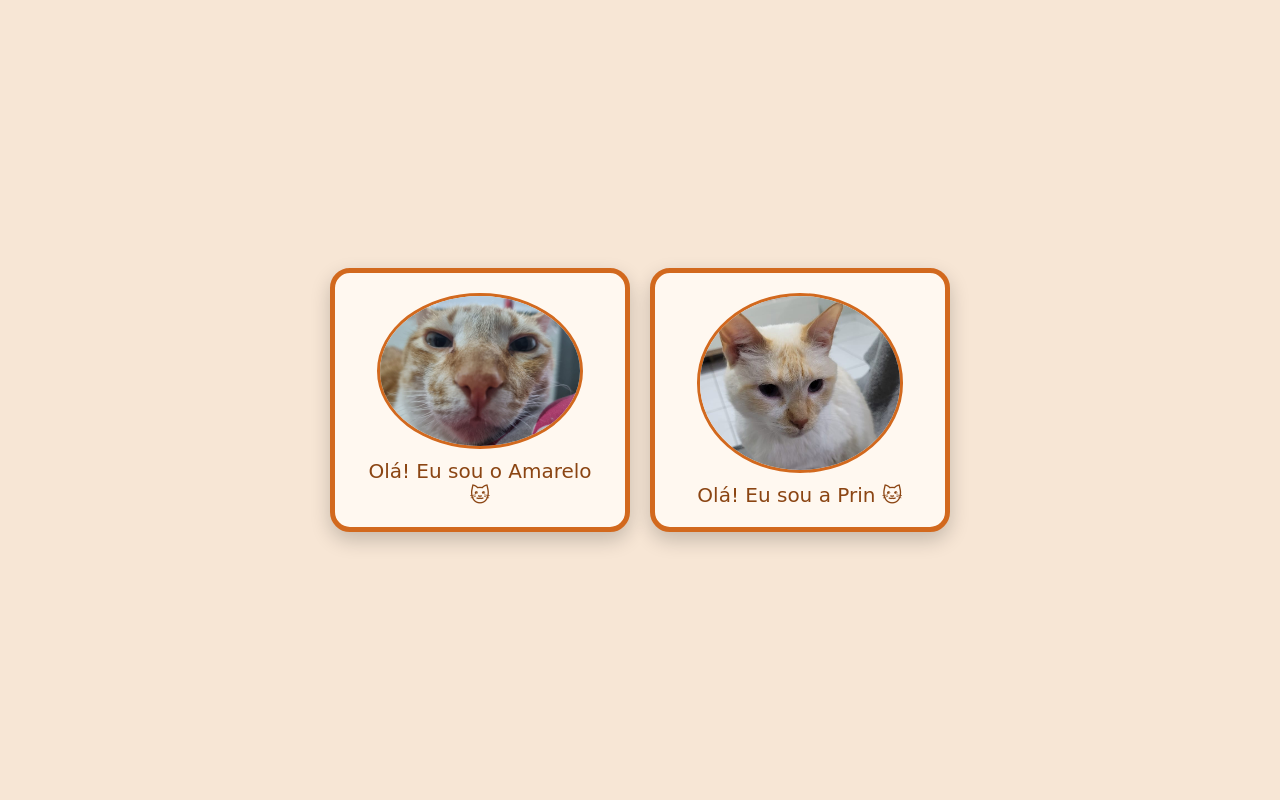
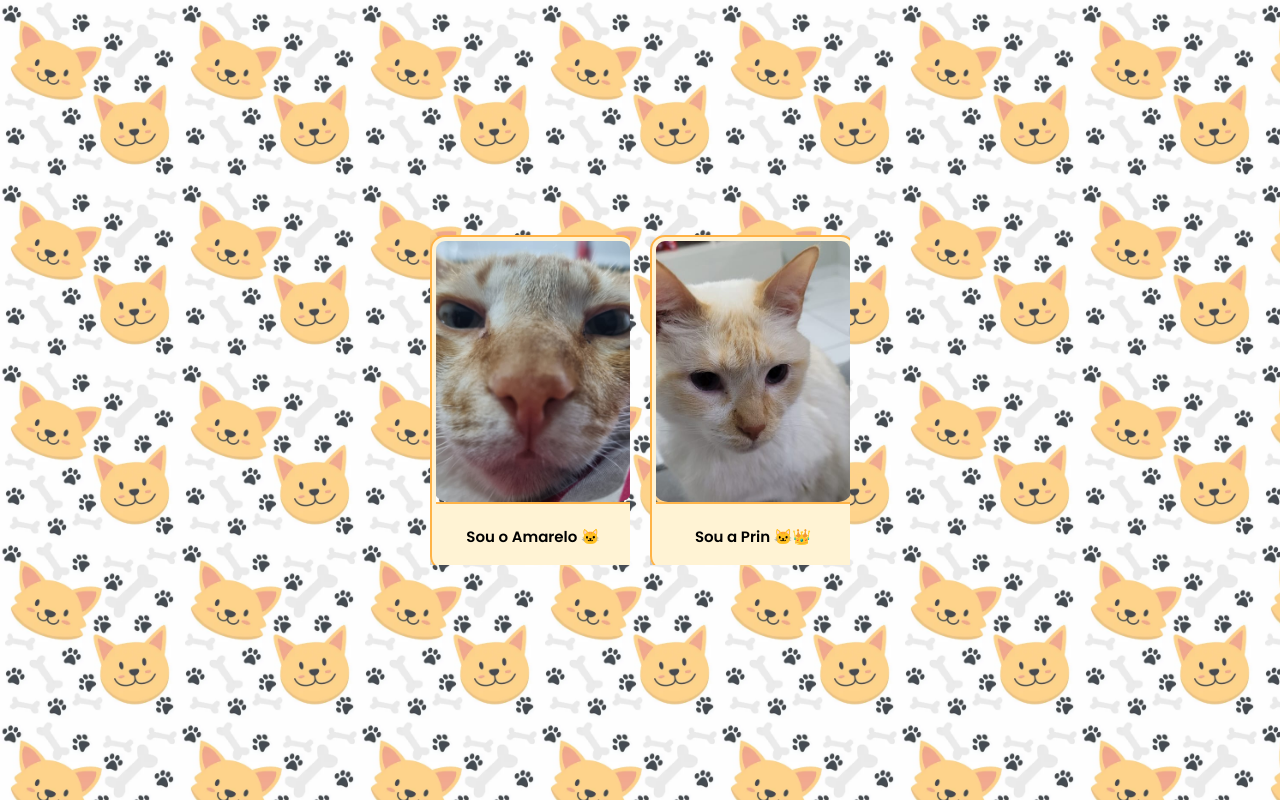
Before and after one commit to kaiquealencar/gato, a Flask app: page /gato in a window 1280 px wide. Run offline with Flask 3, Linux system fonts and the light colour scheme.

Commit message:
criado o card para descricao dos gatinho

```diff
--- a/templates/gato.html
+++ b/templates/gato.html
@@ -4,134 +4,178 @@
 <meta charset="UTF-8">
 <meta name="viewport" content="width=device-width, initial-scale=1.0">
 <title>Página dos Gatos</title>
+
+<!-- FONTE DE FORMA CORRETA -->
+<link href="https://fonts.googleapis.com/css2?family=Poppins:wght@300;400;600&display=swap" rel="stylesheet">
+
 <style>
+
+/* BODY CORRIGIDO */
 body {
     margin: 0;
     min-height: 100vh;
-            background-color: #f7e6d5;
     display: flex;
     justify-content: center;
     align-items: center;
-            overflow-x: hidden;
-            font-family: 'Comic Sans MS', cursive, sans-serif;
-            position: relative;
+    gap: 20px;
+    flex-wrap: wrap;
+    padding: 20px;
+    box-sizing: border-box;
+
+    /* FONTE */
+    font-family: "Poppins", Arial, sans-serif;
+
+    /* FUNDO */
+    background-image: url("{{ url_for('static', filename='img/bg.png') }}");
+    background-repeat: repeat;
+    background-size: 180px;
 }
 
-        /* Container pai para alinhar os gatos lado a lado */
-        .container-pai {
-            display: flex;
-            flex-wrap: wrap;       /* permite quebra de linha em telas pequenas */
-            justify-content: center;
-            gap: 20px;
-            z-index: 10;           /* fica acima das flores */
+/* CARDS */
+.card {
+    width: 200px;
+    height: 330px;
+    perspective: 1200px;
+    cursor: pointer;
+    flex-shrink: 0;
+    position: relative;
+    transform-style: preserve-3d;
+    contain: layout paint style;
+    overflow: hidden;
 }
 
-        /* Containers dos gatos */
-        .cat-container {
-            width: 90%;            /* largura adaptativa para mobile */
-            max-width: 300px;      /* largura máxima */
-            height: auto;          /* altura se adapta ao conteúdo */
-            border: 5px solid #d2691e;
-            border-radius: 20px;
-            padding: 20px;
-            background-color: #fff8f0;
-            box-shadow: 0 8px 20px rgba(0,0,0,0.2);
-            transition: transform 0.3s;
-            box-sizing: border-box;
+.card img {
+  width: 100%;
+  height: 100%;
+  object-fit: contain;
+  border-radius: 15px;
 
-            /* Flex para centralizar vertical e horizontalmente */
+}
+
+.inner-card {
+    position: relative;
+    width: 100%;
+    height: 100%;
+    transform-style: preserve-3d;
+    transition: transform 0.8s cubic-bezier(0.4, 0.2, 0.2, 1);
+}
+
+.card.flipped .inner-card {
+    transform: rotateY(180deg);
+}
+
+.front, .back {
+    border: 3px solid #ffb347;
+    outline: 4px solid #fff3d4;
+    outline-offset: -6px;
+    position: absolute;
+    width: 100%;
+    height: 100%;
+    border-radius: 15px;
+    overflow: hidden;
+    backface-visibility: hidden;
+    box-shadow: 0 8px 15px rgba(0,0,0,0.3);
+    transition: box-shadow 0.3s ease-in-out;
+}
+
+.card:hover .front,
+.card:hover .back {
+    box-shadow: 0 12px 20px rgba(0,0,0,0.35);
+}
+
+.front{
   display: flex;
   flex-direction: column;
+}
+
+.front img {
+    width: 100%;
+    height: 80%;
+    object-fit: cover;
+    display: block;
+}
+
+.card.flipped .front img {
+    transform: scale(1.05);
+}
+.caption{
+  height: 20%;
+    display: flex;
     justify-content: center;
     align-items: center;
-            gap: 10px; /* espaço entre imagem e texto */
+    font-size: 15px;
+    background-color: #fff3d4;
+    border-top: 2px solid #ffb347;
+    box-sizing: border-box;
+    padding: 5px;
+    font-weight: 600;
 }
 
-        .cat-container:hover {
-            transform: scale(1.05);
+.back {
+    background-color: #ffe4b5;
+    color: #333;
+    display: flex;
+    justify-content: center;
+    align-items: center;
+    text-align: center;
+    padding: 15px;
+    transform: rotateY(180deg);
+    font-size: 14px;
+    height: 100%;
+    width: 100%;
+    box-sizing: border-box;
 }
 
-        .cat-container img {
-            width: 80%;
-            max-width: 250px;
-            height: auto;
-            border-radius: 50%;
-            border: 3px solid #d2691e;
-            object-fit: cover;
-            display: block; /* garante centralização no flex */
-        }
-
-        .cat-container p {
-            font-size: clamp(16px, 2vw, 20px); /* fonte adaptativa */
-            color: #8b4513;
-            margin: 0;
-            text-align: center;
-        }
-
-        /* Partículas de flores */
-        .flower {
-            position: absolute;
-            width: 30px;
-            height: 30px;
-            background-image: url('https://i.ibb.co/0jmv5fY/flower.png');
-            background-size: cover;
-            pointer-events: none;
-            animation: float 3s linear forwards;
-        }
-
-        @keyframes float {
-            0% {
-                transform: translateY(0) rotate(0deg);
-                opacity: 1;
-            }
-            100% {
-                transform: translateY(-500px) rotate(720deg);
-                opacity: 0;
+/* RESPOSIVO */
+@media (max-width: 600px) {
+    .card {
+        width: 150px;
+        height: 200px;
+        flex: 1 1 150px;
     }
 }
 
-        /* Ajustes extras para telas muito pequenas */
-        @media (max-width: 500px) {
-            .cat-container img {
-                width: 70%;
-                max-width: 200px;
-            }
-            .cat-container p {
-                font-size: 16px;
+@media (max-width: 400px) {
+    .card {
+        width: 120px;
+        height: 160px;
+        flex: 1 1 120px;
     }
 }
 </style>
 </head>
+
 <body>
-    <div class="container-pai">
-        <div class="cat-container">
+
+<!-- Card do Gato Amarelo -->
+<div class="card" onclick="this.classList.toggle('flipped')">
+  <div class="inner-card">
+    <div class="front">
       <img src="{{ url_for('static', filename='img/01.jpg') }}" alt="Gato Amarelo">
-            <p>Olá! Eu sou o Amarelo 🐱</p>
+      <div class="caption">Sou o Amarelo 🐱</div>
     </div>
-        <div class="cat-container">
-            <img src="{{ url_for('static', filename='img/02.jpg') }}" alt="Gato Prin">
-            <p>Olá! Eu sou a Prin 🐱</p>
+    <div class="back">
+      Oi, eu sou o Amarelo. Gosto muito de brincar, amo sachê e churu.
+      Adoro ficar no colo, principalmente do meu pai. Sou muito sociável
+      e um pouco bagunceiro.
+    </div>
   </div>
 </div>
 
-    <script>
-        function criarFlor() {
-            const flor = document.createElement('div');
-            flor.classList.add('flower');
-            flor.style.left = Math.random() * window.innerWidth + 'px';
-            flor.style.top = window.innerHeight + 'px';
-            flor.style.animationDuration = (2 + Math.random() * 3) + 's';
-            document.body.appendChild(flor);
-            setTimeout(() => flor.remove(), 5000);
-        }
+<!-- Card da Gata Clarice -->
+<div class="card" onclick="this.classList.toggle('flipped')">
+  <div class="inner-card">
+    <div class="front">
+      <img src="{{ url_for('static', filename='img/02.jpg') }}" alt="Gata Clarice">
+      <div class="caption">Sou a Prin 🐱👑</div>
+    </div>
+    <div class="back">
+      Oi, eu sou a Clarice, também conhecida como Prin (de princesa). Sou uma lady, educada,
+      amo estar na companhia do meu pai e da minha mãe, adoro dormir com ela. Sou uma gata
+      muito limpa, tomo vários banhos por dia. Adoro minha paz!
+    </div>
+  </div>
+</div>
 
-        // Explosão inicial de flores
-        for(let i = 0; i < 20; i++) {
-            setTimeout(criarFlor, i * 200);
-        }
-
-        // Criação contínua de flores
-        setInterval(criarFlor, 2000);
-    </script>
 </body>
 </html>
```
Also changed, not shown: static/img/bg.png (added). Lines whose indentation alone changed are shown as unchanged.
